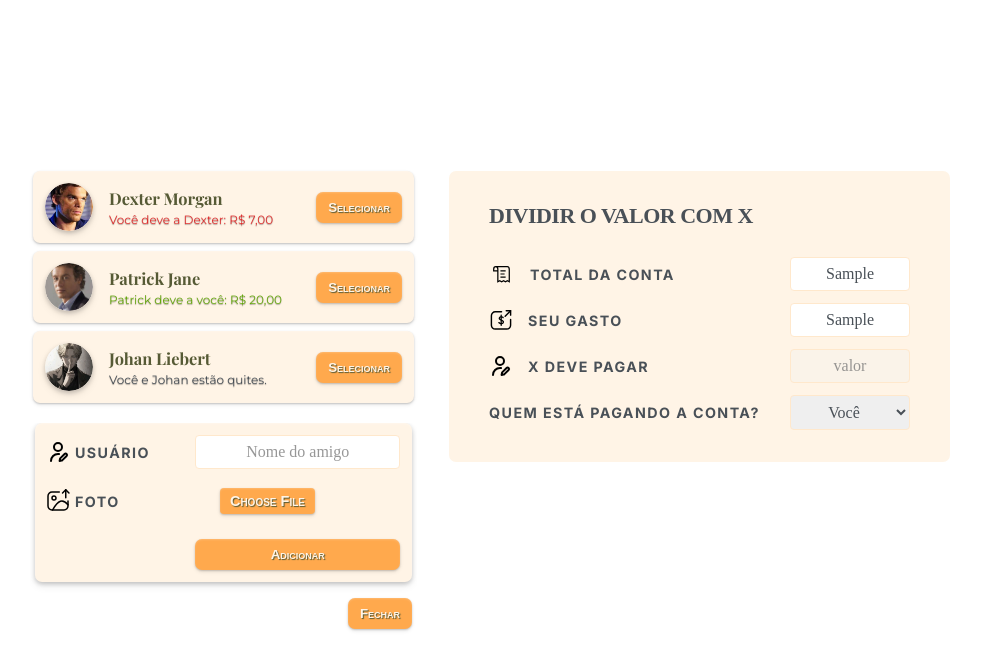
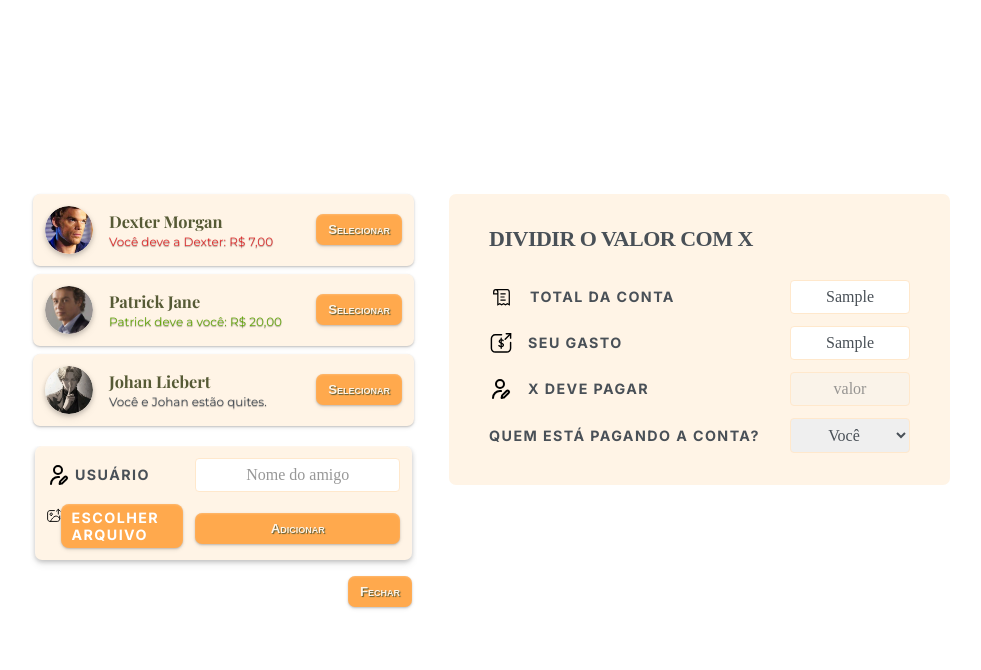
Before and after one commit to call-meRafael/eat-and-split-app, a React (Vite) app: page / in a window 1280 px wide. Both pictures are taken after typing "Sample", "Sample" into the empty fields and a click on the button "Adicionar amigo". Shown: the top 670 px of the page, without its empty margins (150-1131 px from the left). Built offline with nearby package versions, Linux system fonts and the light colour scheme; a web font is replaced by a local one.

Commit message:
add  adjusted styles to the form button

```diff
--- a/src/components/formAddFriend.jsx
+++ b/src/components/formAddFriend.jsx
@@ -52,16 +52,19 @@ export const FormAddFriend = ({ onAddFriend }) => {
         id="iFriend-name"
         placeholder="Nome do amigo"
       />
-      <label htmlFor="iImage-url" id="friend-image">
-        <UserAvatar /> Foto{" "}
+      <div className="img-box">
+        <UserAvatar />
+        <label htmlFor="iImage-url" className="file-button">
+          Escolher arquivo
         </label>
         <input
           type="file"
+          id="iImage-url"
           onChange={handleImageChange}
-        name="image-url"
-        id="iImage-url"
           accept="image/*"
+          hidden // input some, mas o label continua funcionando
         />
+      </div>
 
       {image && <img src={URL.createObjectURL(image)} alt={name} />}
 
--- a/src/index.css
+++ b/src/index.css
@@ -275,6 +275,8 @@ select {
   transition: 0.3s;
 }
 
+
+
 input:focus,
 select:focus {
   outline: none;
@@ -285,13 +287,38 @@ input::placeholder {
   opacity: .75;
 }
 
+.img-box {
+  display: flex;
+  width: 100%;
+}
+
+.file-button {
+  display: inline-flex;
+  align-items: center;
+  justify-content: center;
+  margin-inline: auto;
+  padding: 0.5rem 1rem;
+  border-radius: 8px;
+  background: var(--color-medium);
+  color: #fff;
+  cursor: pointer;
+  box-shadow: var(--shadow-s);
+  transition: filter 0.2s;
+
+  &:hover {
+    filter: brightness(1.15);
+  }
+}
+
+
+
 input[type="file"] {
   color: transparent;
   border: none;
   cursor: pointer;
 }
 
-input[type="file"]::file-selector-button {
+/* input[type="file"]::file-selector-button {
   background-color: var(--color-medium);
   color: hsl(var(--color-lightest) / 1);
   text-shadow: 1px 1px 1px hsl(var(--darkgreen) / 1);
@@ -305,12 +332,18 @@ input[type="file"]::file-selector-button {
   font-weight: 600;
   margin-left: 5rem;
   cursor: pointer;
-  /* filter: drop-shadow(1px 1px 1px hsl(var(--black) / .45)); */
+
+
 
   @media (min-width: 48rem) {
     margin-left: 1.75rem;
   }
+
+  @media (min-width: 24.563rem) {
+    margin-left: 8rem;
+  }
 }
+*/
 
 form .button {
   margin-top: 0.6rem;
```
Lines whose indentation alone changed are shown as unchanged.
